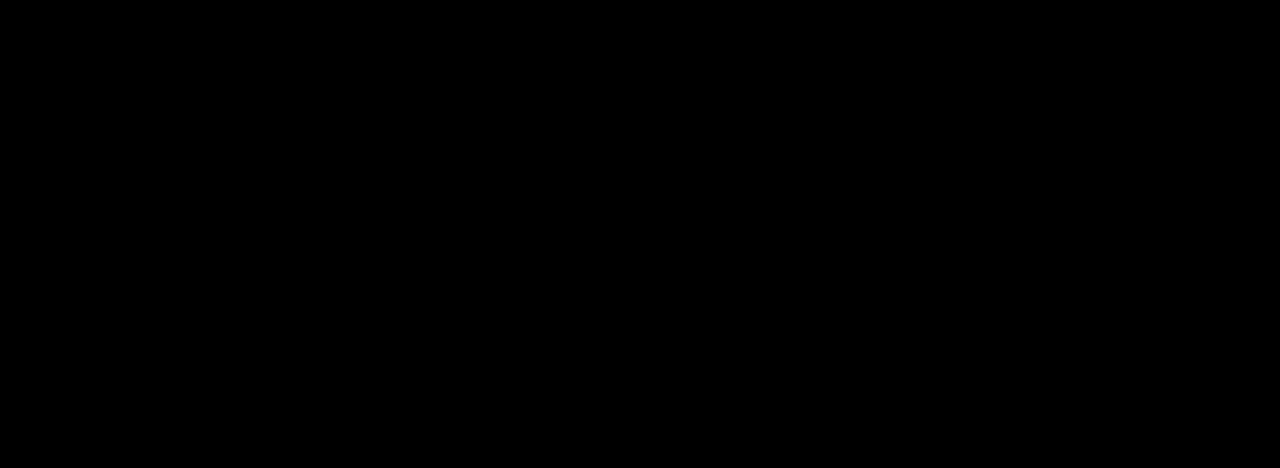
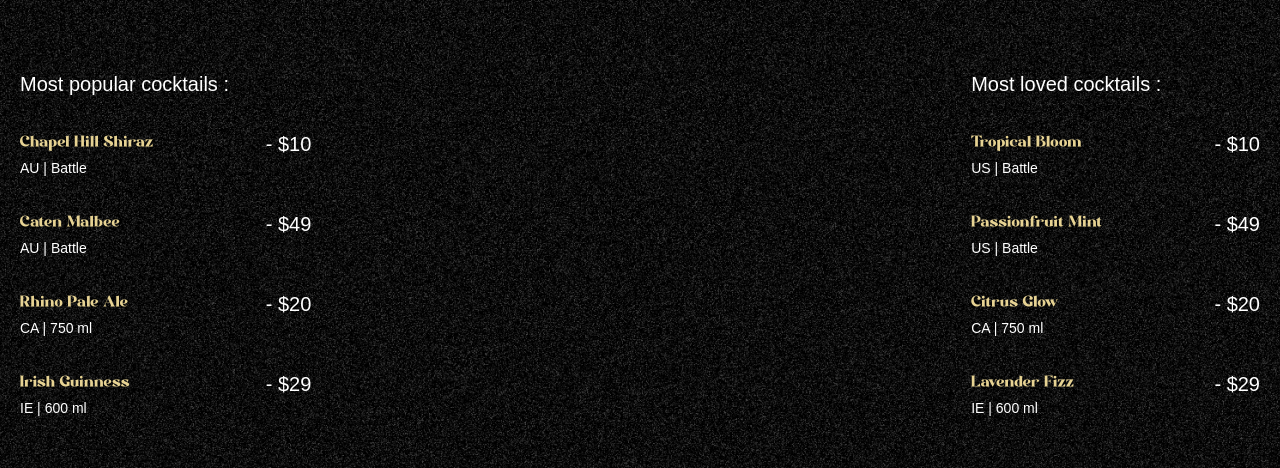
Before and after one commit to VishalTorne221992/gsap_mocktails, a React (Vite) app: page / in a window 1280 px wide. Shown: the part 890-1358 px from the top of the page. Built offline with nearby package versions, Linux system fonts and the light colour scheme; a web font is replaced by a local one.

Commit message:
implement cocktails section

```diff
--- a/src/App.jsx
+++ b/src/App.jsx
@@ -3,6 +3,8 @@
 import gsap from 'gsap'
 import Navbar from './components/Navbar'
 import Hero from './components/Hero'
+import Cocktails from './components/cocktails'
+
 
 gsap.registerPlugin(ScrollTrigger, SplitText)
 
@@ -12,9 +14,7 @@
     <main>
         <Navbar />
         <Hero />
-        <div className='h-dvh bg-black'>
-
-        </div>
+        <Cocktails />
     </main>
   )
 }
--- /dev/null
+++ b/src/components/Cocktails.jsx
@@ -0,0 +1,78 @@
+import React from 'react'
+import { cocktailLists, mockTailLists } from '../../constants'
+import { useGSAP } from '@gsap/react'
+import gsap from 'gsap'
+
+const Cocktails = () => {
+
+    useGSAP(() => {
+        const parallaxTimeline = gsap.timeline({
+            scrollTrigger : {
+                trigger: '#cocktails',
+                start: 'top 30%',
+                end: 'bottom 80%',
+                scrub: true
+            }
+        })
+
+        parallaxTimeline.from('#c-left-leaf', {
+            x: -100,
+            y: 100
+        })
+          .from('#c-right-leaf', {
+            x: 100,
+            y: 100
+          })
+    })
+  return (
+    <section id='cocktails' className='noisy'>
+       <img src="/images/cocktail-left-leaf.png" alt="l-leaf" id='c-left-leaf' />
+       <img src="/images/cocktail-right-leaf.png" alt="r-leaf" id='c-right-leaf' />
+
+       <div className='list'>
+        <div className="popular">
+            <h2>
+                Most popular cocktails :
+            </h2>
+
+            <ul>
+                {
+                    cocktailLists.map(({ name, country, detail, price }) => (
+                        <li key={name}>
+                            <div className='md:me-28'>
+                              <h3>{name}</h3>
+                              <p>{country} | {detail}</p>
+                            </div>
+                            <span>- {price}</span>
+                        </li>
+                    ))
+                }
+            </ul>
+        </div>
+
+        <div className="loved">
+            <h2>
+                Most loved cocktails :
+            </h2>
+
+            <ul>
+                {
+                    mockTailLists.map(({ name, country, detail, price }) => (
+                        <li key={name}>
+                            <div className='me-28'>
+                              <h3>{name}</h3>
+                              <p>{country} | {detail}</p>
+                            </div>
+                            <span>- {price}</span>
+                        </li>
+                    ))
+                }
+            </ul>
+        </div>
+
+       </div>
+    </section>
+  )
+}
+
+export default Cocktails
```
